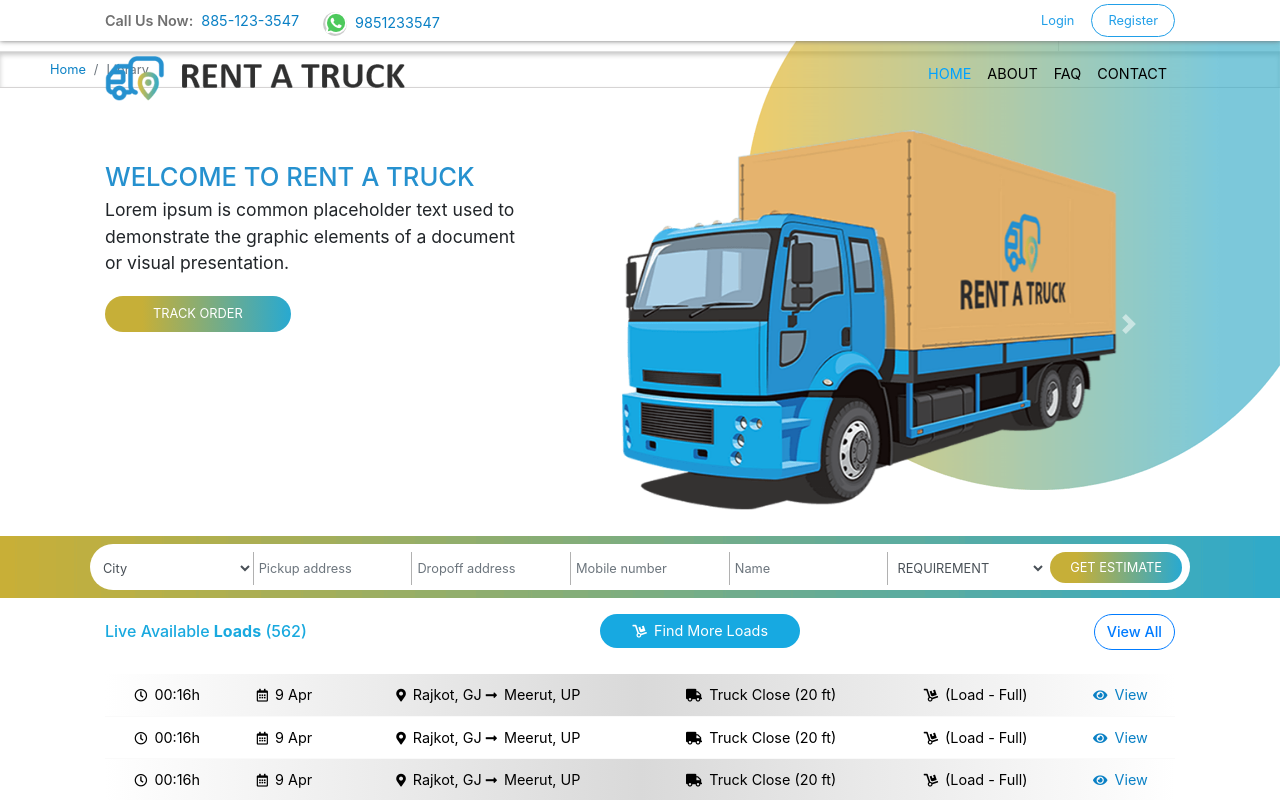
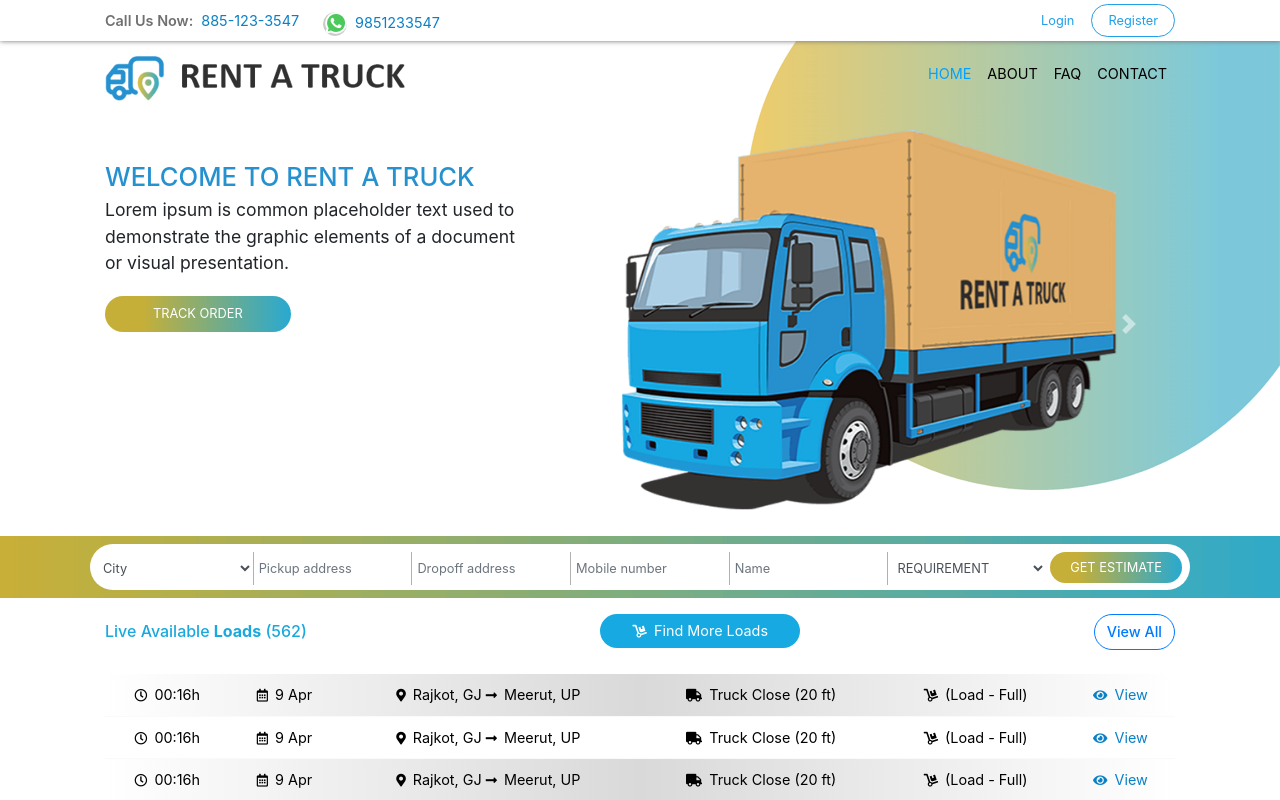
Before and after one commit to vinitbhisesh/rentatruck, an Angular app: page / in a window 1280 px wide. Shown: the top 800 px of the page. Built offline with nearby package versions, Linux system fonts and the light colour scheme.

Commit message:
header hide on respective page

```diff
--- a/src/app/app.component.html
+++ b/src/app/app.component.html
@@ -1,3 +1,3 @@
-<app-header-after-login></app-header-after-login>
-<app-breadcrumb></app-breadcrumb>
+<app-header-after-login *ngIf="_router.url == '/dashboard'"></app-header-after-login>
+<app-breadcrumb *ngIf="_router.url == '/dashboard'"></app-breadcrumb>
 <router-outlet></router-outlet>
--- a/src/app/app.component.ts
+++ b/src/app/app.component.ts
@@ -1,4 +1,5 @@
 import { Component } from '@angular/core';
+import {Router} from "@angular/router";
 import AOS from 'aos';
 
 @Component({
@@ -8,6 +9,11 @@ import AOS from 'aos';
 })
 export class AppComponent {
   title = 'rentatruck';
+  router: string;
+
+  constructor(private _router: Router){
+          this.router = _router.url;
+    }
 
   ngOnInit() {
     AOS.init({
```
